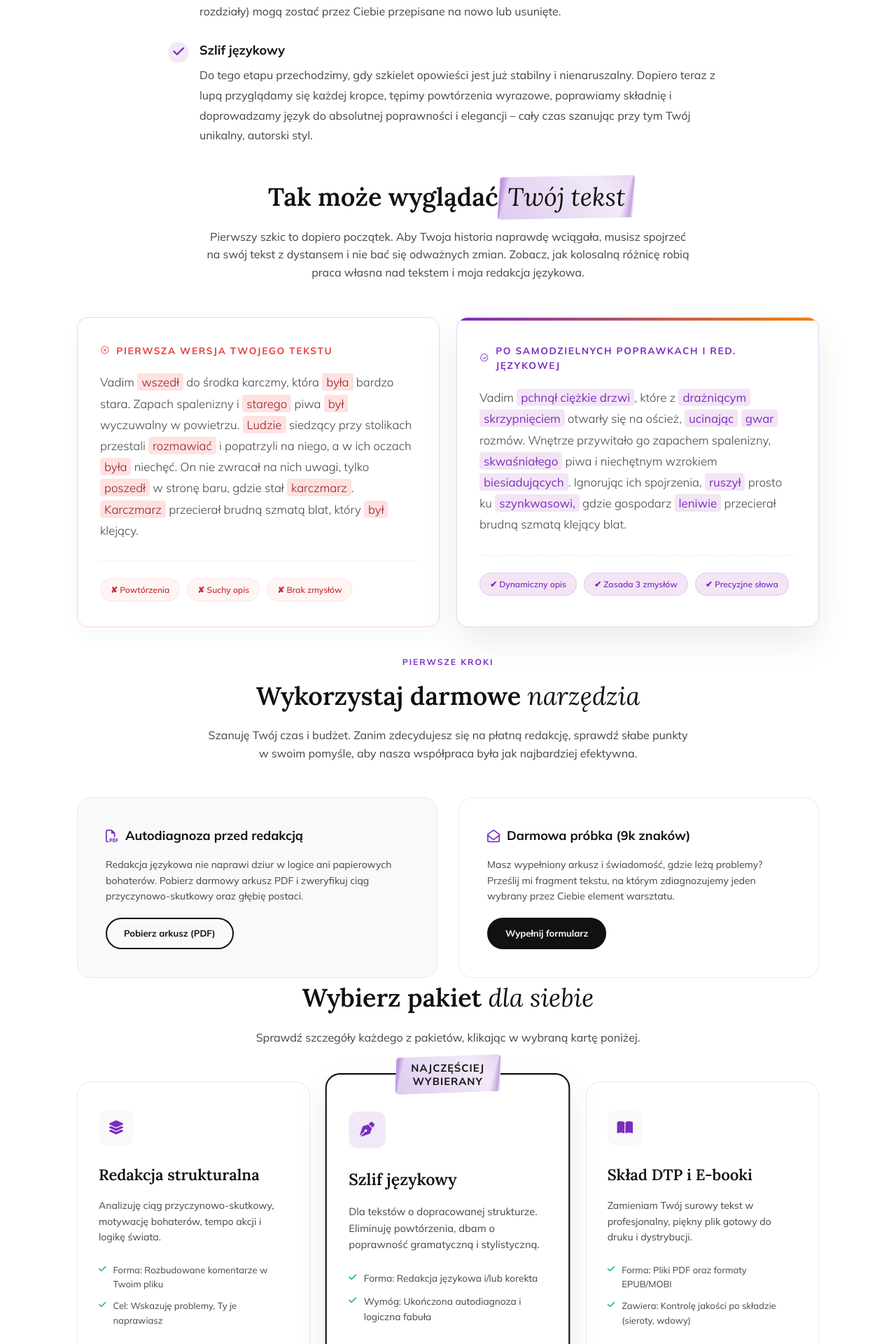
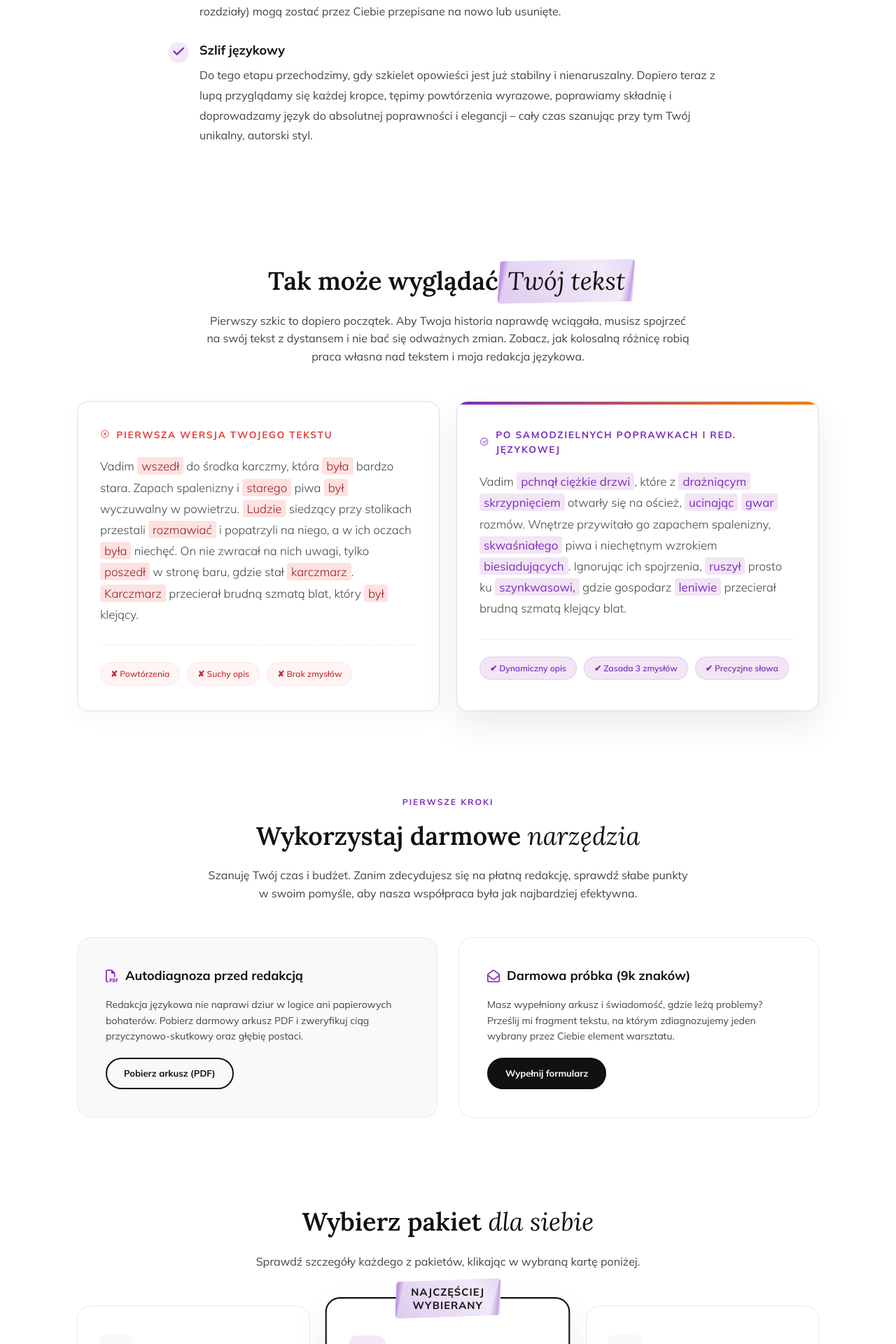
Before and after one commit to Bonnie00726/nataliaszoppa, a Jekyll site: the page built from oferta.html, in a window 1280 px wide. Shown: the part 1941-3861 px from the top of the page at 70% size. Built offline with Jekyll 4.4.1, drawn with Linux system fonts in a browser that asks for light colours.

Commit message:
Update oferta.html

```diff
--- a/oferta.html
+++ b/oferta.html
@@ -252,7 +252,7 @@ title: Oferta - Zobacz, jak mogę Ci pomóc
         </div>
     </section>
 
-    <section class="section">
+    <section class="section" style="padding-top: 80px; margin-top: 40px;">
         <div class="container" style="padding: 0;">
            <div class="section-header">
                 <h2>Tak może wyglądać <i class="marker-highlight">Twój tekst</i></h2>
@@ -287,7 +287,7 @@ title: Oferta - Zobacz, jak mogę Ci pomóc
         </div>
     </section>
 
-    <section style="padding-top: 40px;">
+    <section style="padding-top: 80px; margin-top: 40px;">
         <div class="section-header">
             <span class="section-subtitle">Pierwsze kroki</span>
             <h2>Wykorzystaj darmowe <i>narzędzia</i></h2>
@@ -308,7 +308,7 @@ title: Oferta - Zobacz, jak mogę Ci pomóc
     </section>
 
     <section>
-        <div class="section-header">
+        <div class="section-header" style="padding-top: 80px; margin-top: 40px;">
             <h2>Wybierz pakiet <i>dla siebie</i></h2>
             <p>Sprawdź szczegóły każdego z pakietów, klikając w wybraną kartę poniżej.</p>
         </div>
@@ -380,7 +380,7 @@ title: Oferta - Zobacz, jak mogę Ci pomóc
         </div>
     </section>
 
-    <section class="info-section" style="padding-top: 80px;">
+    <section class="info-section" style="padding-top: 80px; margin-top: 40px;">
         <div class="section-header">
             <span class="section-subtitle">Dowiedz się więcej</span>
             <h2>Potrzebujesz więcej <i>informacji?</i></h2>
```
